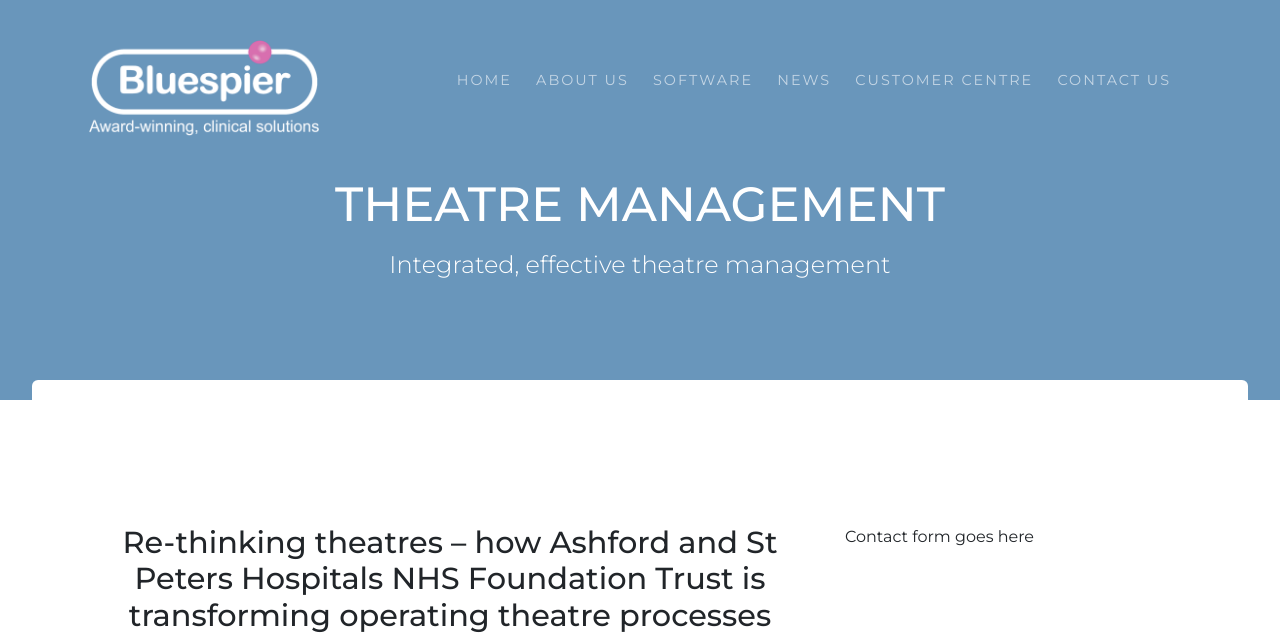
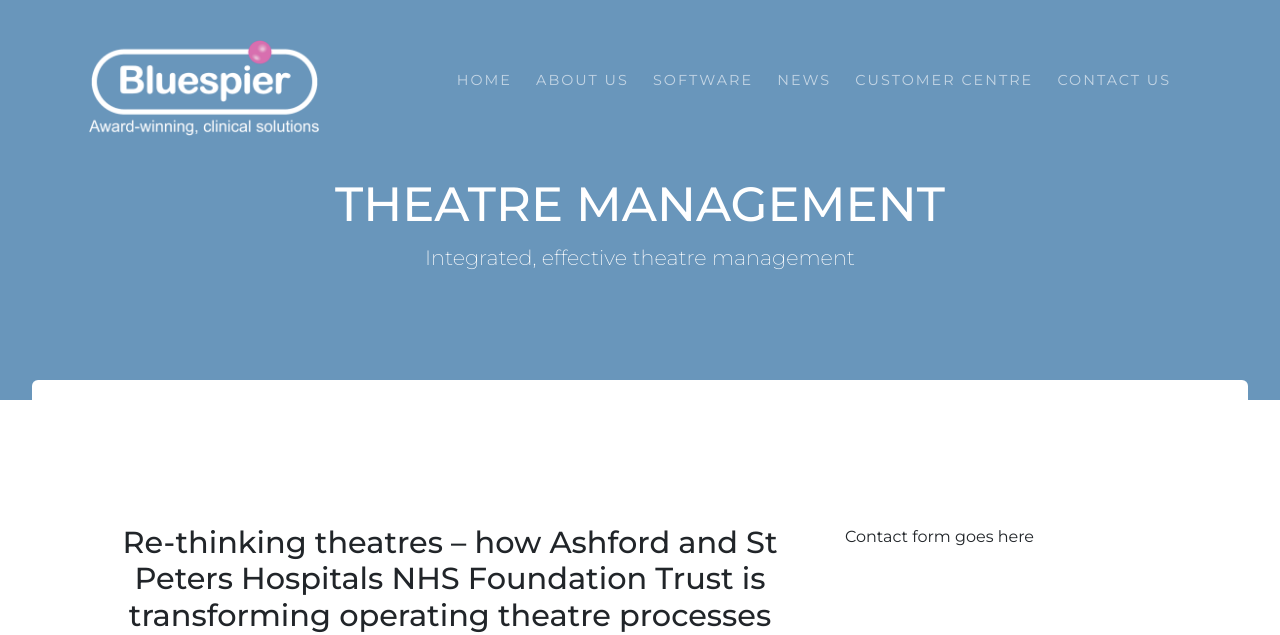
Before and after one commit to sophielihenry/bluespierlandingpage, a plain HTML site: page index.html in a window 1280 px wide. Shown: the top 635 px of the page. Drawn offline with nearby package versions, Linux system fonts and the light colour scheme.

Commit message:
just updating so current wordpress and sublime project are te same

```diff
--- a/index.html
+++ b/index.html
@@ -6,7 +6,7 @@
      <meta name="viewport" content="width=device-width, initial-scale=1.0">
      <link rel="stylesheet" href="https://stackpath.bootstrapcdn.com/bootstrap/4.3.1/css/bootstrap.min.css" integrity="sha384-ggOyR0iXCbMQv3Xipma34MD+dH/1fQ784/j6cY/iJTQUOhcWr7x9JvoRxT2MZw1T" crossorigin="anonymous">
      <link rel="stylesheet" href="https://use.fontawesome.com/releases/v5.8.2/css/all.css" integrity="sha384-oS3vJWv+0UjzBfQzYUhtDYW+Pj2yciDJxpsK1OYPAYjqT085Qq/1cq5FLXAZQ7Ay" crossorigin="anonymous">
-    <link href="https://fonts.googleapis.com/css?family=Montserrat:300,400,500" rel="stylesheet">
+    <link href="https://fonts.googleapis.com/css?family=Montserrat:200,300,400,500" rel="stylesheet">
     <link rel="stylesheet" href="styles/styles.css" type="text/css" media="screen">
   </head>
   <body >
@@ -27,8 +27,9 @@
         <p>Integrated, effective theatre management</p>
       </div>
     </header>
+
     <main>
-      <div class="overlapDesign"></div>
+       <div class="overlapDesign"></div>
         <section>
           <div class="container mainContainer">
             <div class="row">
@@ -114,8 +115,8 @@
               </div>
             </div>
           </section>
-      <footer>
-        <p>© Copyright Bluespier 2019. <a href="">Web Management by SoBold</a></p>
-        <p>Clanwilliam Group Cookies Terms Privacy Statement</p>
-      </footer>
+    <footer>
+      <p>© Copyright Bluespier 2019. <a href="">Web Management by SoBold</a></p>
+      <p>Clanwilliam Group Cookies Terms Privacy Statement</p>
+    </footer>
   </body>
--- a/styles/styles.css
+++ b/styles/styles.css
@@ -94,13 +94,12 @@ main {
 
 .landingPageTitle h1 {
   font-size:3rem;
-  padding-bottom:5px;
-  text-transform: uppercase;
+ text-transform: uppercase;
 }
 
 .landingPageTitle p {
-  font-weight:lighter;
-  font-size:1.5rem;
+    font-weight: 200;
+    font-size: 1.3rem;
 }
 
 /* footer  */
@@ -201,6 +200,8 @@ main {
 
 button:hover {
     transition: background-color 0.25s ease-out, color 0.25s ease
+    border: 1px solid transparent;
+
 }
 
 .callBtn:hover {
```
